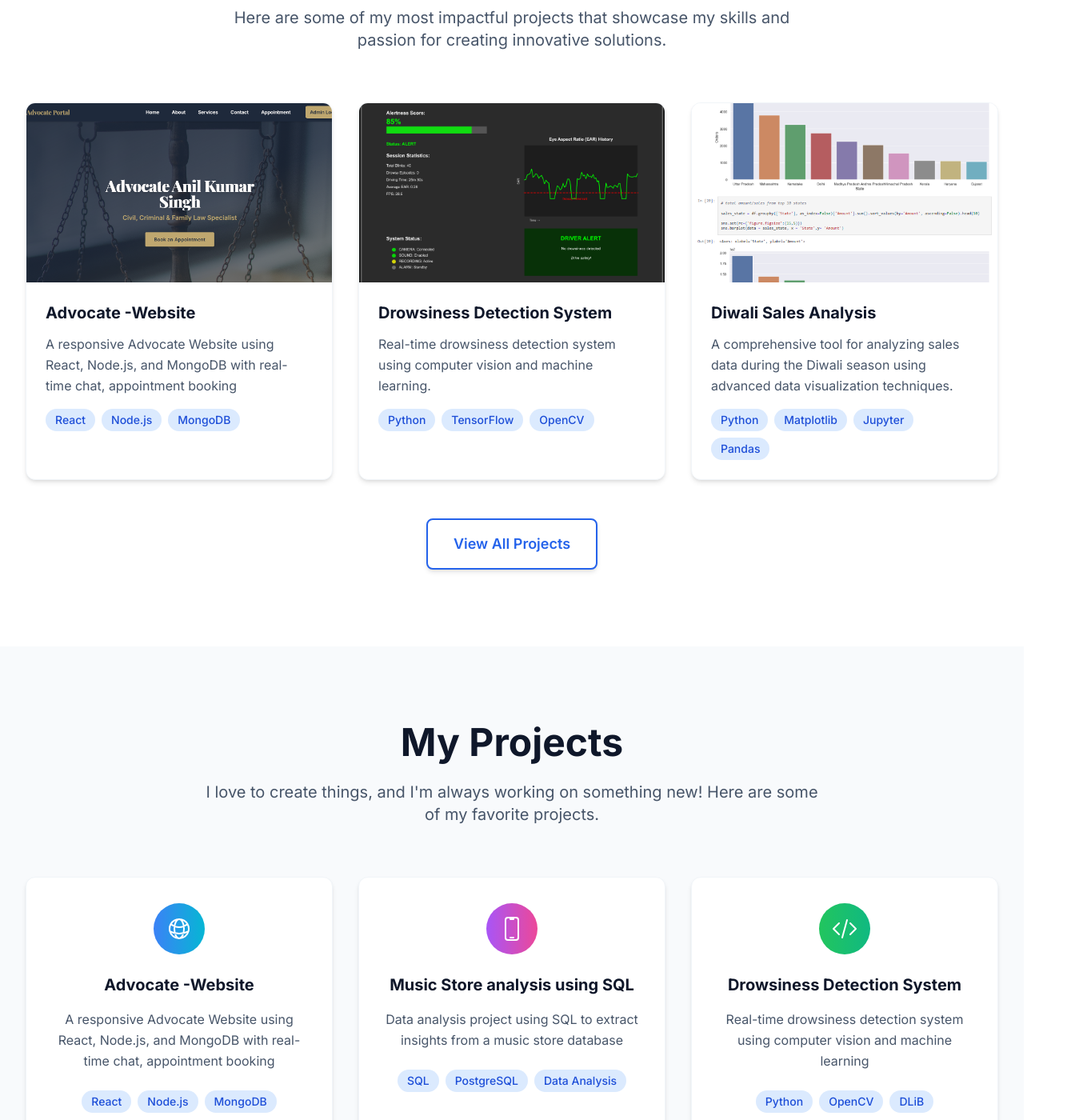
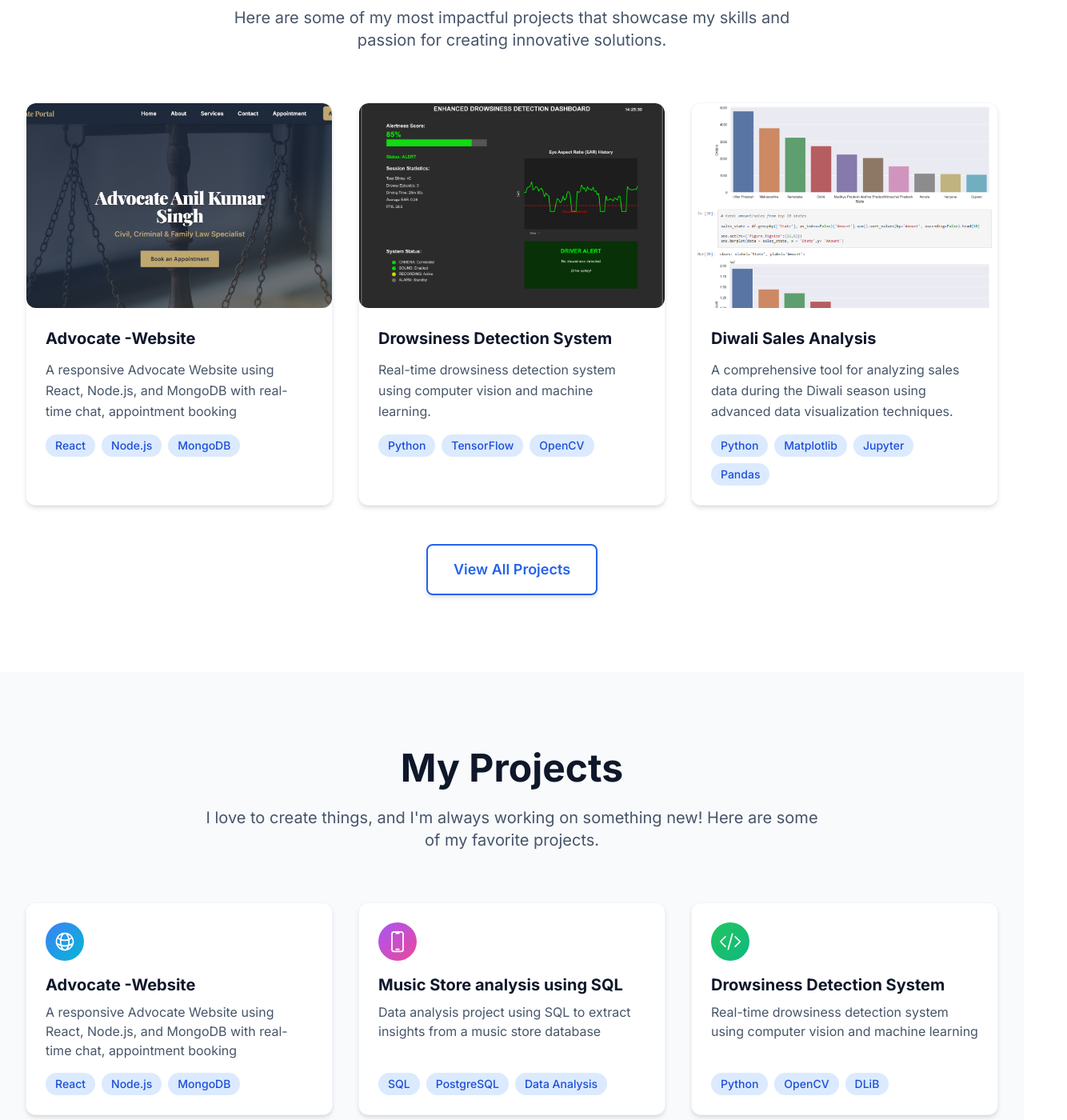
Before and after one commit to asaditya25/Portfolio-, a Next.js app: page / in a window 1280 px wide. Shown: the part 1040-2440 px from the top of the page at 80% size, 1334 px wide, since content can reach past the window. Built offline with nearby package versions, Linux system fonts and the light colour scheme.

Commit message:
Responsive

```diff
--- a/app/globals.css
+++ b/app/globals.css
@@ -8,7 +8,7 @@
   }
 
   body {
-    @apply bg-white text-gray-900;
+    @apply bg-white text-gray-900 overflow-x-hidden;
     padding-top: 3.5rem; /* 56px for mobile navbar height */
   }
 
@@ -32,7 +32,7 @@
 
 @layer components {
   .container {
-    @apply mx-auto max-w-7xl px-4 sm:px-6 lg:px-8;
+    @apply mx-auto w-full max-w-7xl px-4 sm:px-6 lg:px-8;
   }
 
   .section-padding {
--- a/components/Contact.tsx
+++ b/components/Contact.tsx
@@ -99,7 +99,7 @@ export default function Contact() {
           whileInView={{ opacity: 1, y: 0 }}
           viewport={{ once: true }}
           transition={{ duration: 0.6 }}
-          className="text-center mb-16"
+          className="text-center mb-12 md:mb-16"
         >
           <h2 className="section-title">Contact Me</h2>
           <p className="section-subtitle">
@@ -114,7 +114,7 @@ export default function Contact() {
             whileInView={{ opacity: 1, x: 0 }}
             viewport={{ once: true }}
             transition={{ duration: 0.6 }}
-            className="space-y-8"
+            className="space-y-6"
           >
             <div>
               <h3 className="text-2xl font-bold text-secondary-900 mb-6">
--- a/components/FeaturedWork.tsx
+++ b/components/FeaturedWork.tsx
@@ -78,7 +78,7 @@ export default function FeaturedWork() {
           initial="hidden"
           whileInView="visible"
           viewport={{ once: true }}
-          className="grid grid-cols-1 lg:grid-cols-2 xl:grid-cols-3 gap-8"
+          className="grid grid-cols-1 sm:grid-cols-2 lg:grid-cols-3 gap-6 md:gap-8"
         >
           {featuredProjects.map((project) => (
             <motion.div
@@ -89,7 +89,7 @@ export default function FeaturedWork() {
               transition={{ duration: 0.3 }}
             >
               {/* Project Image */}
-              <div className="relative h-48 sm:h-56 overflow-hidden">
+              <div className="relative h-40 sm:h-48 md:h-56 lg:h-64 overflow-hidden rounded-xl">
                 <Image
                   src={project.image}
                   alt={project.title}
--- a/components/Hero.tsx
+++ b/components/Hero.tsx
@@ -31,10 +31,10 @@ export default function Hero() {
   return (
     <section id="top" className="min-h-screen flex items-center justify-center bg-gradient-to-br from-secondary-50 via-white to-primary-50 pt-16 lg:pt-20">
       <div className="container mx-auto px-4">
-        <div className="flex flex-col lg:flex-row items-center justify-between gap-12 lg:gap-16">
+        <div className="flex flex-col-reverse lg:flex-row items-center justify-between gap-10 md:gap-14 lg:gap-16">
           {/* Text Content */}
           <motion.div
-            className="flex-1 text-center lg:text-left max-w-2xl"
+            className="flex-1 text-center lg:text-left max-w-2xl w-full"
             initial={{ opacity: 0, x: -50 }}
             animate={{ opacity: 1, x: 0 }}
             transition={{ duration: 0.8, delay: 0.2 }}
@@ -89,7 +89,7 @@ export default function Hero() {
 
           {/* Profile Image */}
           <motion.div
-            className="flex-1 flex justify-center lg:justify-end max-w-lg"
+            className="flex-1 flex justify-center lg:justify-end w-full max-w-lg"
             initial={{ opacity: 0, x: 50 }}
             animate={{ opacity: 1, x: 0 }}
             transition={{ duration: 0.8, delay: 0.4 }}
@@ -99,7 +99,7 @@ export default function Hero() {
               whileHover={{ scale: 1.05 }}
               transition={{ type: "spring", stiffness: 300, damping: 10 }}
             >
-              <div className="relative w-72 h-72 md:w-80 md:h-80 lg:w-96 lg:h-96">
+              <div className="relative w-40 h-40 sm:w-56 sm:h-56 md:w-72 md:h-72 lg:w-80 lg:h-80 xl:w-96 xl:h-96 mx-auto">
                 {/* Animated background blur */}
                 <motion.div
                   className="absolute inset-0 bg-gradient-to-br from-primary-400 to-primary-600 rounded-full blur-2xl opacity-20"
--- a/components/Projects.tsx
+++ b/components/Projects.tsx
@@ -70,13 +70,38 @@ export default function Projects() {
           whileInView={{ opacity: 1, y: 0 }}
           viewport={{ once: true }}
           transition={{ duration: 0.6 }}
-          className="text-center mb-16"
+          className="text-center mb-12 md:mb-16"
         >
           <h2 className="section-title">My Projects</h2>
           <p className="section-subtitle">
             I love to create things, and I'm always working on something new! Here are some of my favorite projects.
           </p>
         </motion.div>
+        <div className="grid grid-cols-1 sm:grid-cols-2 lg:grid-cols-3 gap-6 md:gap-8">
+          {projects.map((project) => (
+            <motion.div
+              key={project.id}
+              className="card p-6 flex flex-col items-start h-full"
+              initial={{ opacity: 0, y: 40 }}
+              whileInView={{ opacity: 1, y: 0 }}
+              viewport={{ once: true }}
+              transition={{ duration: 0.5 }}
+            >
+              <div className={`w-12 h-12 mb-4 rounded-full bg-gradient-to-br ${project.color} flex items-center justify-center`}>
+                <project.icon className="w-7 h-7 text-white" />
+              </div>
+              <h3 className="text-lg md:text-xl font-bold text-secondary-900 mb-2">{project.title}</h3>
+              <p className="text-secondary-600 mb-4 flex-1">{project.description}</p>
+              <div className="flex flex-wrap gap-2 mt-auto">
+                {project.technologies.map((tech) => (
+                  <span key={tech} className="px-3 py-1 bg-primary-100 text-primary-700 text-xs md:text-sm font-medium rounded-full">
+                    {tech}
+                  </span>
+                ))}
+              </div>
+            </motion.div>
+          ))}
+        </div>
 
         <div className="grid grid-cols-1 md:grid-cols-2 lg:grid-cols-3 gap-8">
           {projects.map((project, index) => (
```
Also changed, not shown: 1 other file (tests, documents, lock files or other folders).
